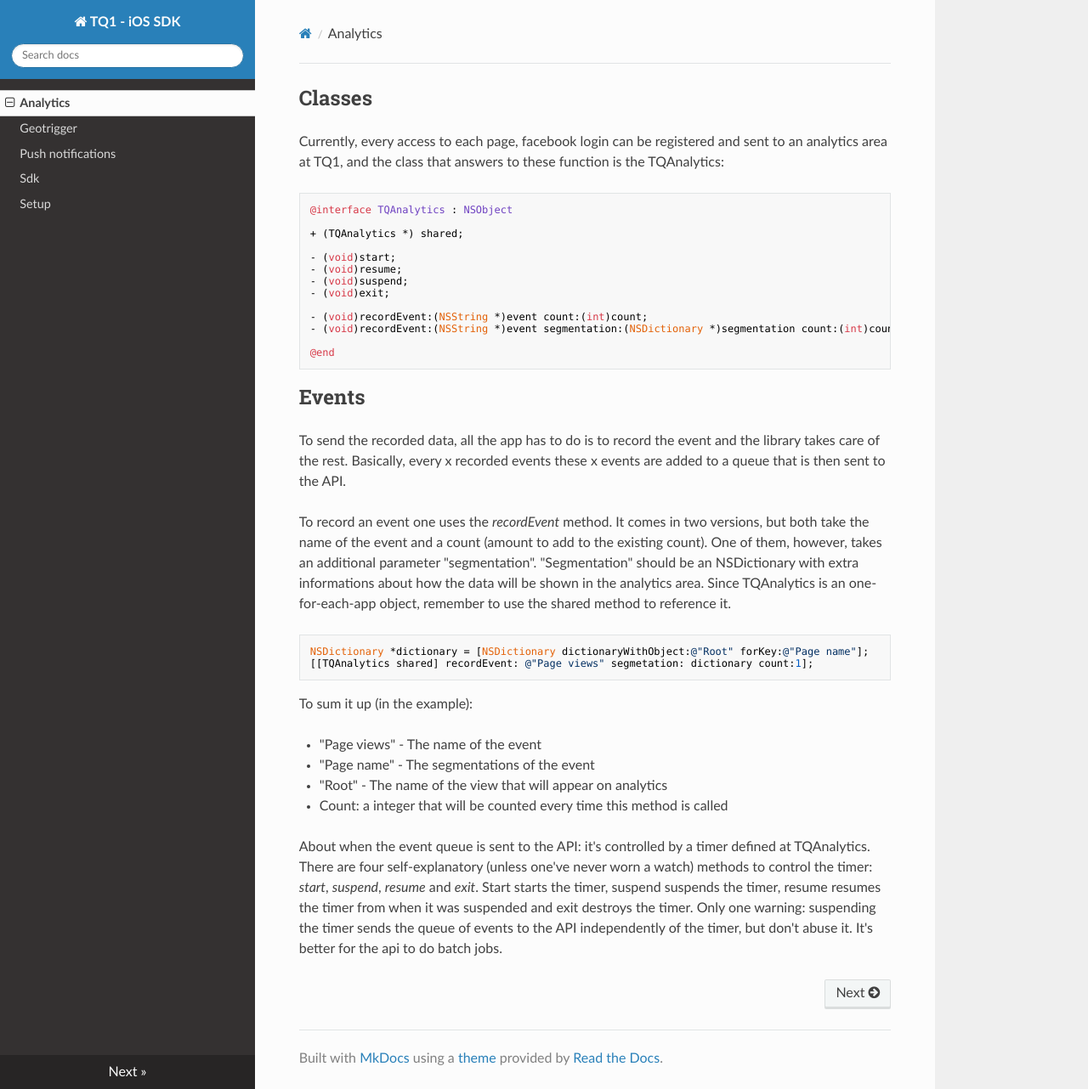
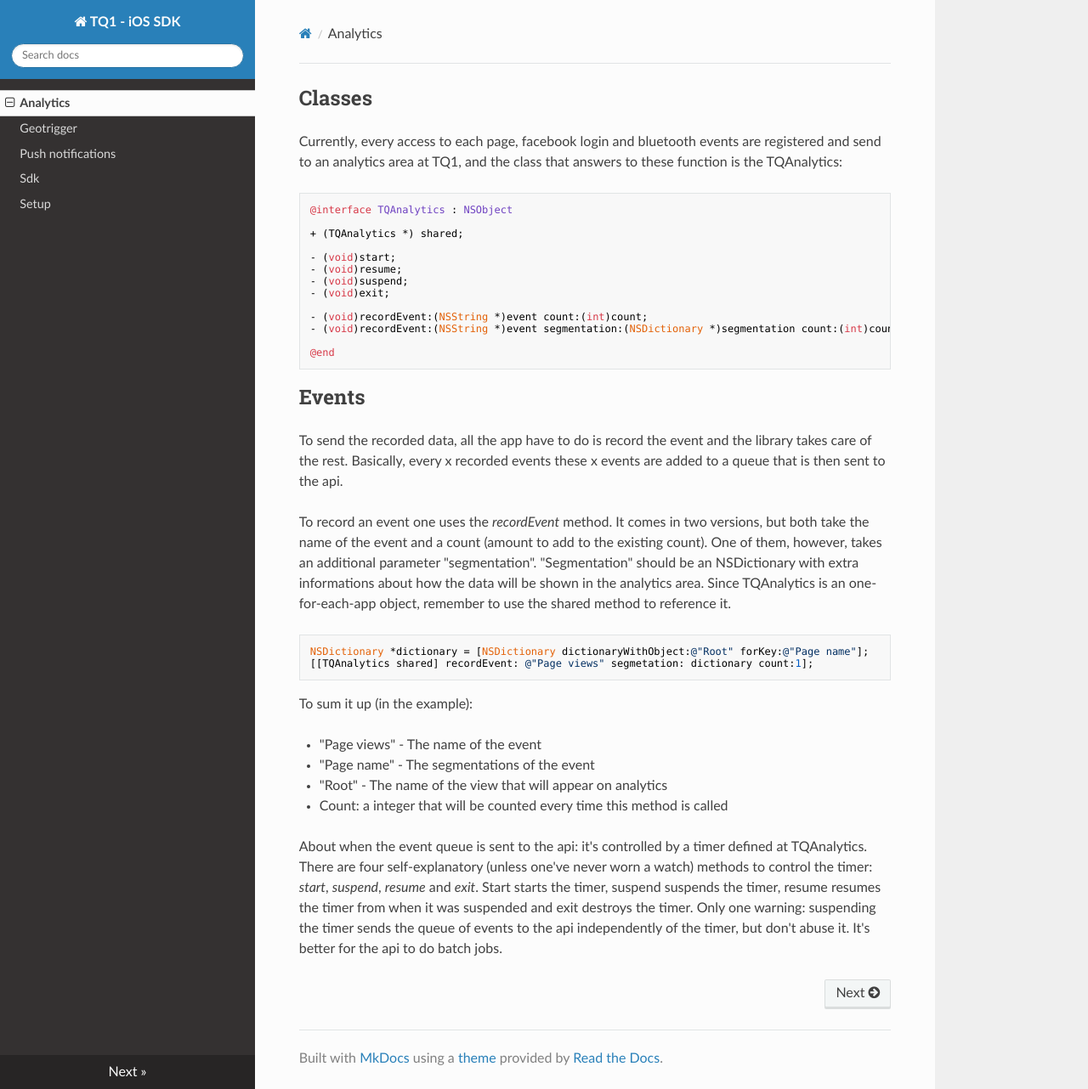
Before and after one commit to tq1/taqtile-sdk-ios, an MkDocs documentation site: the page built from docs/docs/analytics.md, in a window 1280 px wide and 1282 px high. Shown: the whole window at 85% size. Built offline with MkDocs 1.6.1, drawn with Linux system fonts in a browser that asks for light colours; nearby versions of some CDN libraries.

````diff
--- a/docs/docs/analytics.md
+++ b/docs/docs/analytics.md
@@ -1,7 +1,6 @@
 ##Classes
 
-Currently, every access to each page, facebook login can be registered and sent to an analytics area at TQ1, and the class that answers to these function is the TQAnalytics:
-
+Currently, every access to each page, facebook login and bluetooth events are registered and send to an analytics area at TQ1, and the class that answers to these function is the TQAnalytics:
 ```objectivec
 @interface TQAnalytics : NSObject
 
@@ -19,12 +18,11 @@ Currently, every access to each page, facebook login can be registered and sent
 ```
 
 ##Events
-To send the recorded data, all the app has to do is to record the event and the library takes care of the rest.
-Basically, every x recorded events these x events are added to a queue that is then sent to the API.
+To send the recorded data, all the app have to do is record the event and the library takes care of the rest.
+Basically, every x recorded events these x events are added to a queue that is then sent to the api.
 
 To record an event one uses the *recordEvent* method. It comes in two versions, but both take the name of the event and a count (amount to add to the existing count). One of them, however, takes an additional parameter "segmentation". "Segmentation" should be an NSDictionary with extra informations about how the data will be shown in the analytics area.
 Since TQAnalytics is an one-for-each-app object, remember to use the shared method to reference it.
-
 ```objectivec
 NSDictionary *dictionary = [NSDictionary dictionaryWithObject:@"Root" forKey:@"Page name"];
 [[TQAnalytics shared] recordEvent: @"Page views" segmetation: dictionary count:1];
@@ -37,7 +35,7 @@ To sum it up (in the example):
   - "Root" - The name of the view that will appear on analytics
   - Count: a integer that will be counted every time this method is called
 
-About when the event queue is sent to the API: it's controlled by a timer defined at TQAnalytics.
+About when the event queue is sent to the api: it's controlled by a timer defined at TQAnalytics.
 There are four self-explanatory (unless one've never worn a watch) methods to control the timer: *start*, *suspend*, *resume* and *exit*.
 Start starts the timer, suspend suspends the timer, resume resumes the timer from when it was suspended and exit destroys the timer.
-Only one warning: suspending the timer sends the queue of events to the API independently of the timer, but don't abuse it. It's better for the api to do batch jobs.
+Only one warning: suspending the timer sends the queue of events to the api independently of the timer, but don't abuse it. It's better for the api to do batch jobs.
````
Also changed, not shown: docs/docs/geotrigger.md (+6 -4 lines), docs/docs/push-notifications.md (+5 -11 lines), docs/docs/sdk.md (+2 -4 lines), docs/docs/setup.md (+3 -10 lines), 8 other files.
